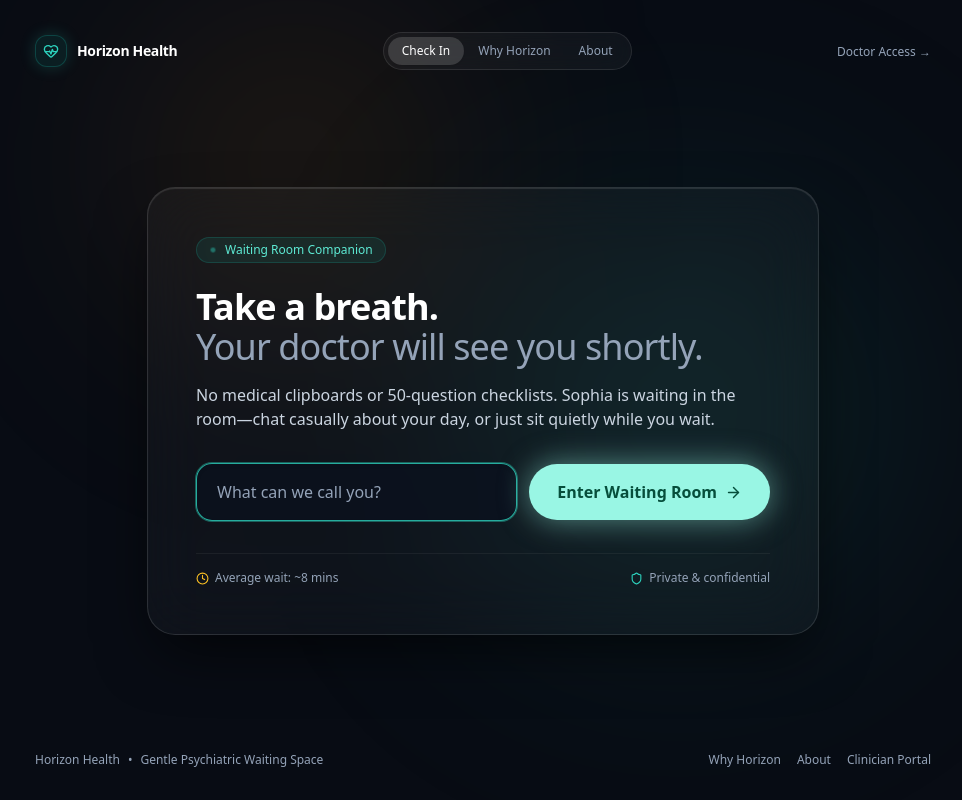
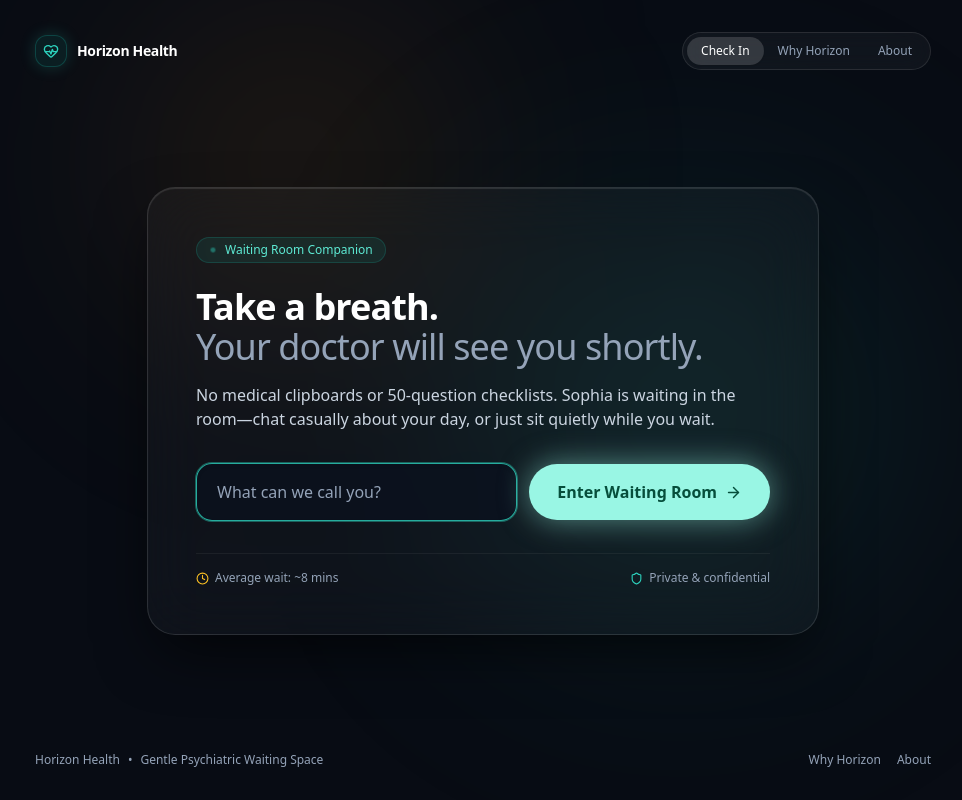
Before and after one commit to Rajojha-1/psychatrist, a React (Vite) app in the folder frontend/: page / in a window 1280 px wide. Shown: the whole page, without its empty margins (157-1119 px from the left). Built offline with nearby package versions, Linux system fonts and the light colour scheme; no server answers.

Commit message:
fix(frontend): remove all doctor portal links from patient intake view

```diff
--- a/frontend/src/App.jsx
+++ b/frontend/src/App.jsx
@@ -199,7 +199,6 @@ export default function App() {
         onCheckIn={handleCheckIn}
         loading={loadingInit}
         error={initError}
-        onDoctorAccess={handleSwitchToDoctor}
       />
     );
   }
--- a/frontend/src/components/patient/LandingHomePage.jsx
+++ b/frontend/src/components/patient/LandingHomePage.jsx
@@ -11,7 +11,7 @@ import {
   Check
 } from 'lucide-react';
 
-export default function LandingHomePage({ onCheckIn, loading, error, onDoctorAccess }) {
+export default function LandingHomePage({ onCheckIn, loading, error }) {
   const [tab, setTab] = useState('checkin'); // 'checkin' | 'why' | 'about'
   const [name, setName] = useState('');
   const inputRef = useRef(null);
@@ -93,20 +93,6 @@ export default function LandingHomePage({ onCheckIn, loading, error, onDoctorAcc
           >
             About
           </button>
-        </div>
-
-        {/* Doctor portal discreet link */}
-        <div className="hidden sm:block">
-          {onDoctorAccess ? (
-            <button
-              onClick={onDoctorAccess}
-              className="text-xs text-slate-400 hover:text-teal-300 transition-colors cursor-pointer"
-            >
-              Doctor Access →
-            </button>
-          ) : (
-            <div className="w-16" />
-          )}
         </div>
       </header>
 
@@ -314,11 +300,6 @@ export default function LandingHomePage({ onCheckIn, loading, error, onDoctorAcc
           <button onClick={() => setTab('about')} className="hover:text-slate-200 transition-colors cursor-pointer">
             About
           </button>
-          {onDoctorAccess && (
-            <button onClick={onDoctorAccess} className="text-slate-400 hover:text-teal-300 transition-colors cursor-pointer">
-              Clinician Portal
-            </button>
-          )}
         </div>
       </footer>
     </div>
```
